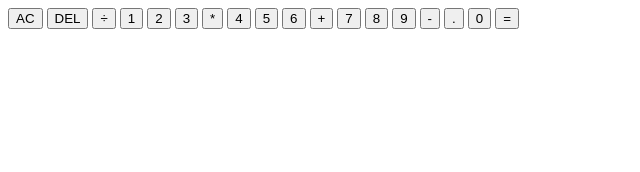
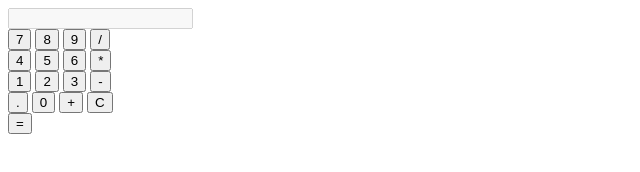
Before and after one commit to AfzalAli231/Calculator, a plain HTML site: page index.html in a window 1280 px wide. Shown: the whole page, without its empty margins (0-640 px from the left). Drawn offline with nearby package versions, Linux system fonts and the light colour scheme.

Commit message:
add index.html

```diff
--- a/index.html
+++ b/index.html
@@ -1,37 +1,36 @@
 <!DOCTYPE html>
-<html lang="en">
+<html lang="en" dir="ltr">
   <head>
-  <meta charset="UTF-8">
-  <meta name="viewport" content="width=device-width, initial-scale=1.0">
-  <meta http-equiv="X-UA-Compatible" content="ie=edge">
+    <meta charset="utf-8">
     <title>Calculator</title>
-  <link href="styles.css" rel="stylesheet">
-  <script src="script.js" defer></script>
+    <link rel="stylesheet" href="styles.css">
+    <script src="https://code.jquery.com/jquery-3.4.1.js"></script>
   </head>
   <body>
-  <div class="calculator-grid">
-    <div class="output">
-      <div data-previous-operand class="previous-operand"></div>
-      <div data-current-operand class="current-operand"></div>
+    <div class="center">
+      <form name="forms">
+        <input type="text" id="display" name="display" disabled>
+        <div class="buttons">
+          <input type="button" id="seven" value="7">
+          <input type="button" id="eight" value="8">
+          <input type="button" id="nine" value="9">
+          <input type="button" id="divide" value="/"><br>
+          <input type="button" id="four" value="4">
+          <input type="button" id="five" value="5">
+          <input type="button" id="six" value="6">
+          <input type="button" id="multi" value="*"><br>
+          <input type="button" id="one" value="1">
+          <input type="button" id="two" value="2">
+          <input type="button" id="three" value="3">
+          <input type="button" id="subs" value="-"><br>
+          <input type="button" id="dot" value=".">
+          <input type="button" id="zero" value="0">
+          <input type="button" id="add" value="+">
+          <input type="button" id="clear" value="C"><br>
+          <input type="button" id="equal" value="=">
         </div>
-    <button data-all-clear class="span-two">AC</button>
-    <button data-delete>DEL</button>
-    <button data-operation>÷</button>
-    <button data-number>1</button>
-    <button data-number>2</button>
-    <button data-number>3</button>
-    <button data-operation>*</button>
-    <button data-number>4</button>
-    <button data-number>5</button>
-    <button data-number>6</button>
-    <button data-operation>+</button>
-    <button data-number>7</button>
-    <button data-number>8</button>
-    <button data-number>9</button>
-    <button data-operation>-</button>
-    <button data-number>.</button>
-    <button data-number>0</button>
-    <button data-equals class="span-two">=</button>
+</form>
 </div>
+<script src="script.js"></script>
 </body>
 </html>
```
Lines whose indentation alone changed are shown as unchanged.
